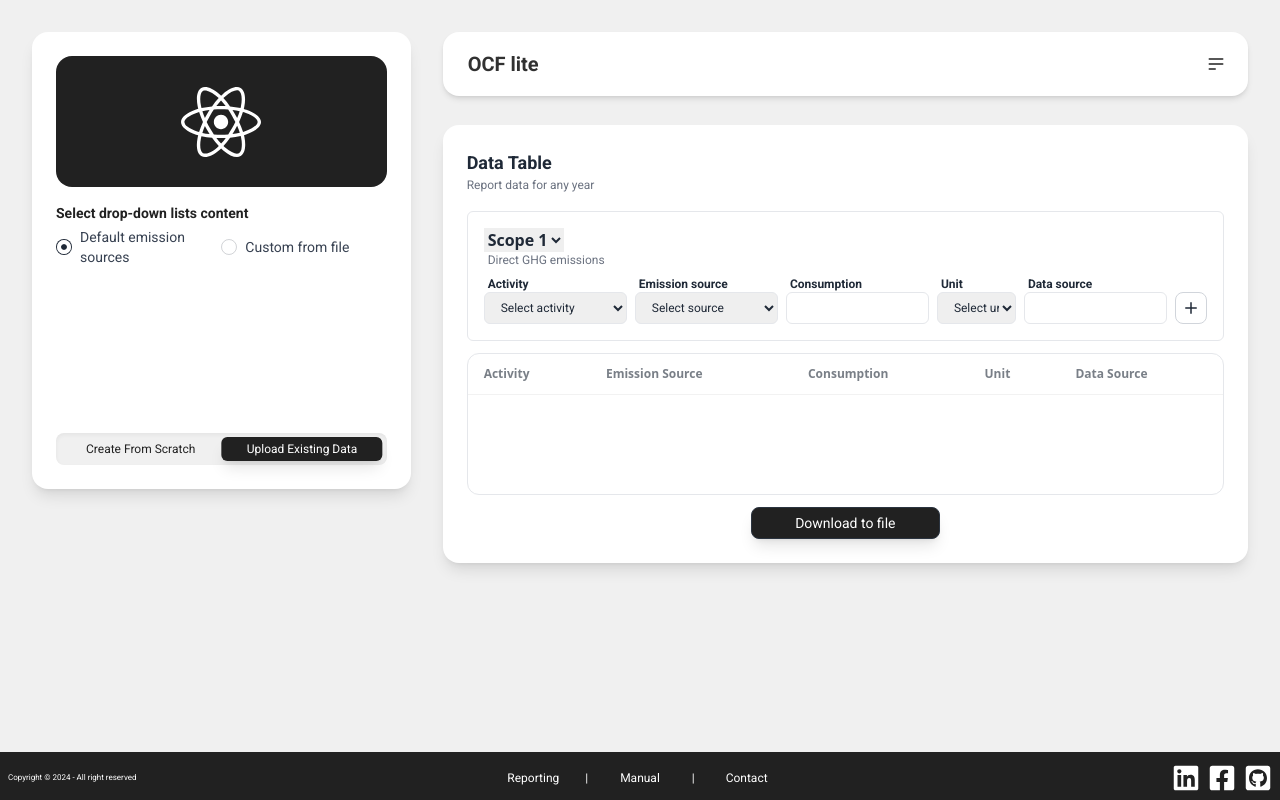
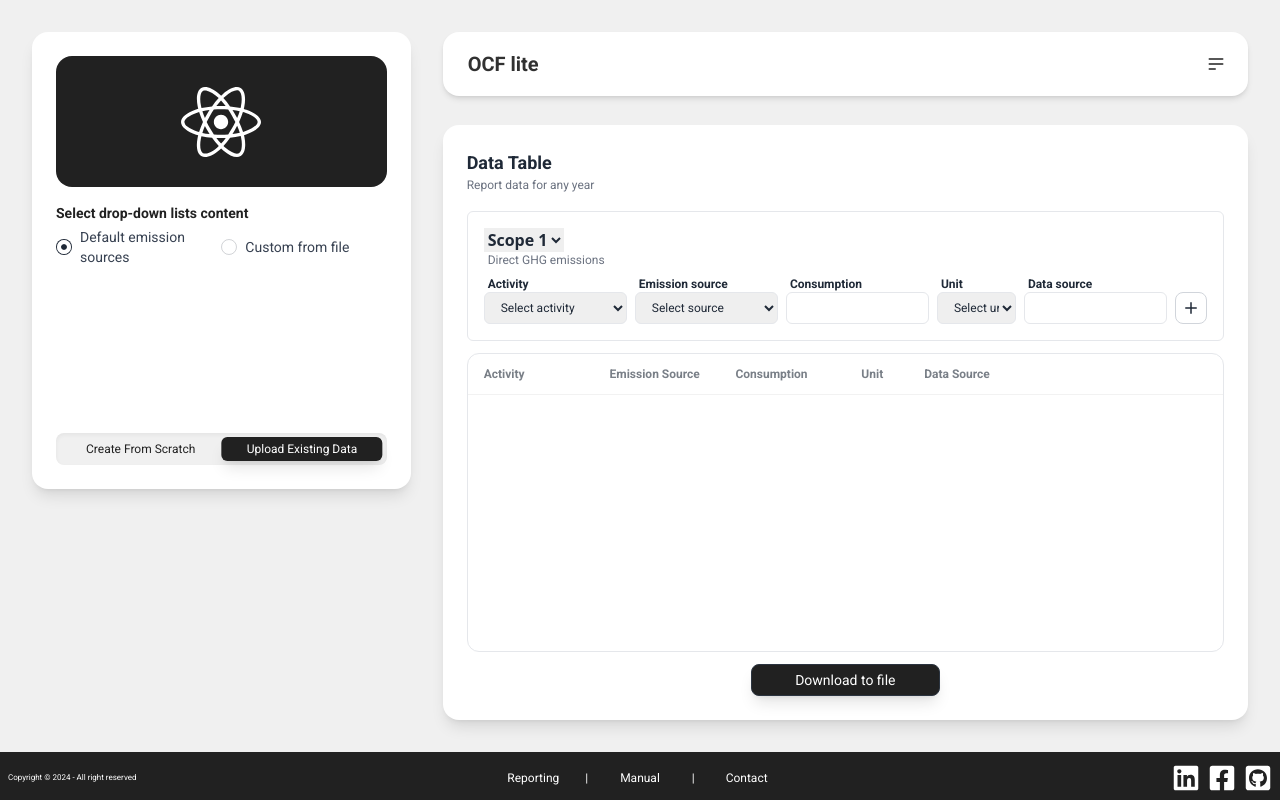
Before and after one commit to adinzlotyint/OCF-lite, a React (Vite) app: page / in a window 1280 px wide. Built offline with nearby package versions, Linux system fonts and the light colour scheme; a web font is replaced by a local one.

Commit message:
Working on table layout

```diff
--- a/src/App.tsx
+++ b/src/App.tsx
@@ -17,7 +17,7 @@ function App() {
           <div className="w-full xl:col-start-1 xl:col-end-2 xl:row-start-1 xl:row-end-4 col-start-1 row-start-2">
             <ConfigPanel />
           </div>
-          <div className="w-full xl:col-start-2 xl:row-start-2 xl:row-end-3 col-start-1 row-start-3">
+          <div className="w-full xl:col-start-2 xl:row-start-2 xl:row-end-4 h-full col-start-1 row-start-3">
             <ContentContainer />
           </div>
         </div>
--- a/src/components/ContentPanel/ContentContainer.tsx
+++ b/src/components/ContentPanel/ContentContainer.tsx
@@ -5,6 +5,7 @@ import { customData } from "./FormBody";
 
 const ContentContainer = () => {
   const [data, setData] = useState<customData[]>([]); // Assuming data is an array of form submissions
+  const [fromScratch, setFromScratch] = useState(false); // Assuming data is an array of form submissions
 
   return (
     <div className="grid grid-cols-1 grid-rows-layoutContentPanel p-6 bg-white xl:ml-4 ml-8 mr-8 rounded-2xl shadow-lg hover:shadow-xl transition-all h-full">
@@ -16,7 +17,7 @@ const ContentContainer = () => {
       </p>
 
       <InputForm setData={setData} />
-      <DataTable data={data} />
+      <DataTable data={data} fromScratch={fromScratch} />
       <div className="flex justify-center">
         <button className="btn btn-neutral bg-primary hover:bg-primary shadow-lg rounded-lg w-1/4 min-h-8 h-6 font-roboto font-normal text-white">
           Download to file
--- a/src/components/ContentPanel/DataTable.tsx
+++ b/src/components/ContentPanel/DataTable.tsx
@@ -1,32 +1,44 @@
 import React from "react";
 import { customData } from "./FormBody";
+import { FaTrashAlt } from "react-icons/fa";
 
 interface DataTableProps {
   data: customData[];
+  fromScratch: boolean;
 }
 
-const DataTable: React.FC<DataTableProps> = ({ data }) => {
+const DataTable: React.FC<DataTableProps> = ({
+  data,
+  fromScratch,
+}: DataTableProps) => {
   return (
     <div className="border border-spacing-1 rounded-xl mb-3 overflow-auto">
-      <table className="table">
+      <table className="table table-fixed font-roboto w-full">
         <thead>
           <tr>
-            <th>Activity</th>
-            <th>Emission Source</th>
-            <th>Consumption</th>
-            <th>Unit</th>
-            <th>Data Source</th>
+            <th className="w-2/12 min-w-6">Activity</th>
+            <th className="w-2/12 min-w-6">Emission Source</th>
+            <th className="w-2/12 min-w-6">Consumption</th>
+            <th className="w-1/12 min-w-6">Unit</th>
+            <th className="w-auto min-w-6">Data Source</th>
+            <th className="w-1/12 min-w-6"></th>
           </tr>
         </thead>
-        <tbody>
+        <tbody className="text-xs">
           {data.map((item, index) => (
             <tr key={index}>
-              <td>{item.activity}</td>
-              <td>{item.emissionSource}</td>
-              <td>{item.consumption}</td>
-              <td>{item.unit}</td>
-              <td>{item.dataSource}</td>
-              <button className="btn btn-ghost btn-xs">remove</button>
+              <td className="break-words">{item.activity}</td>
+              <td className="break-words">{item.emissionSource}</td>
+              <td className="break-words">{item.consumption}</td>
+              <td className="break-words">{item.unit}</td>
+              <td className="break-words whitespace-normal">
+                {item.dataSource}
+              </td>
+              <td className="text-end">
+                <button className="btn-xs">
+                  <FaTrashAlt className="text-lg" />
+                </button>
+              </td>
             </tr>
           ))}
         </tbody>
```
